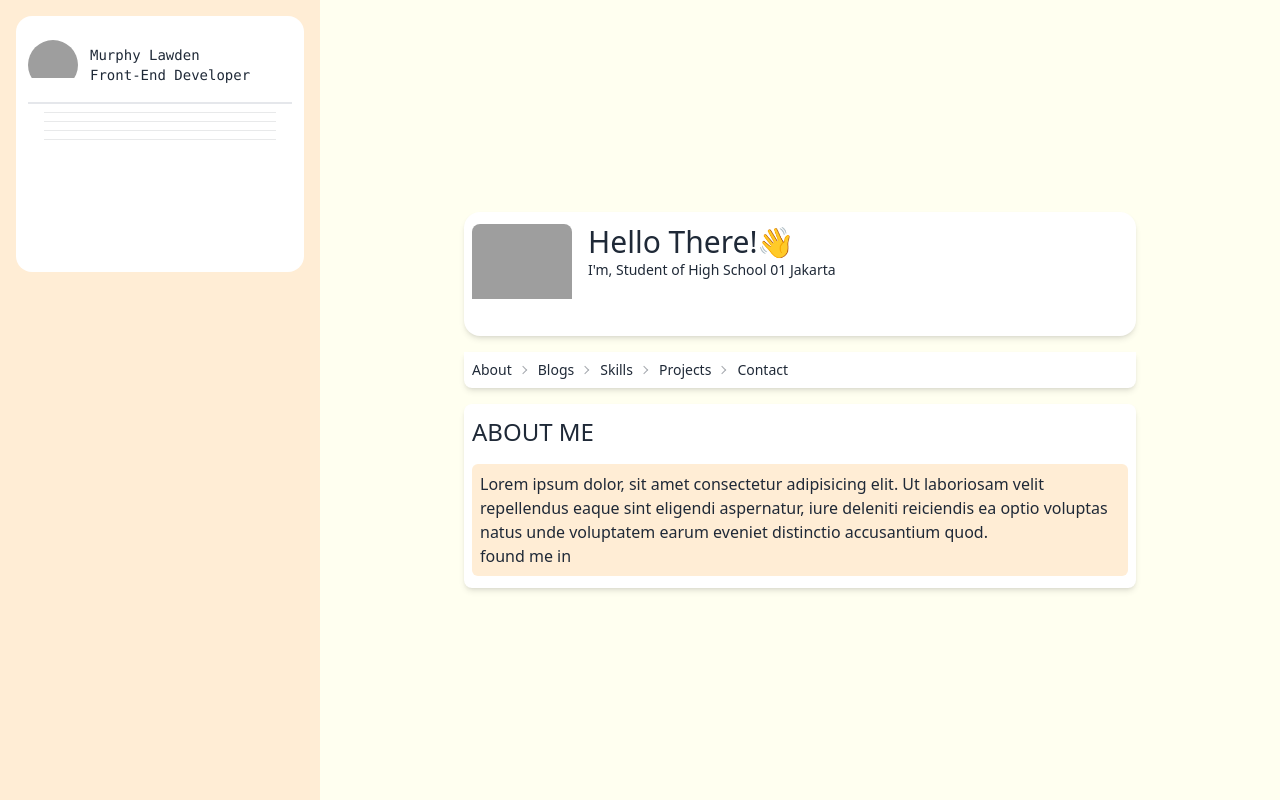
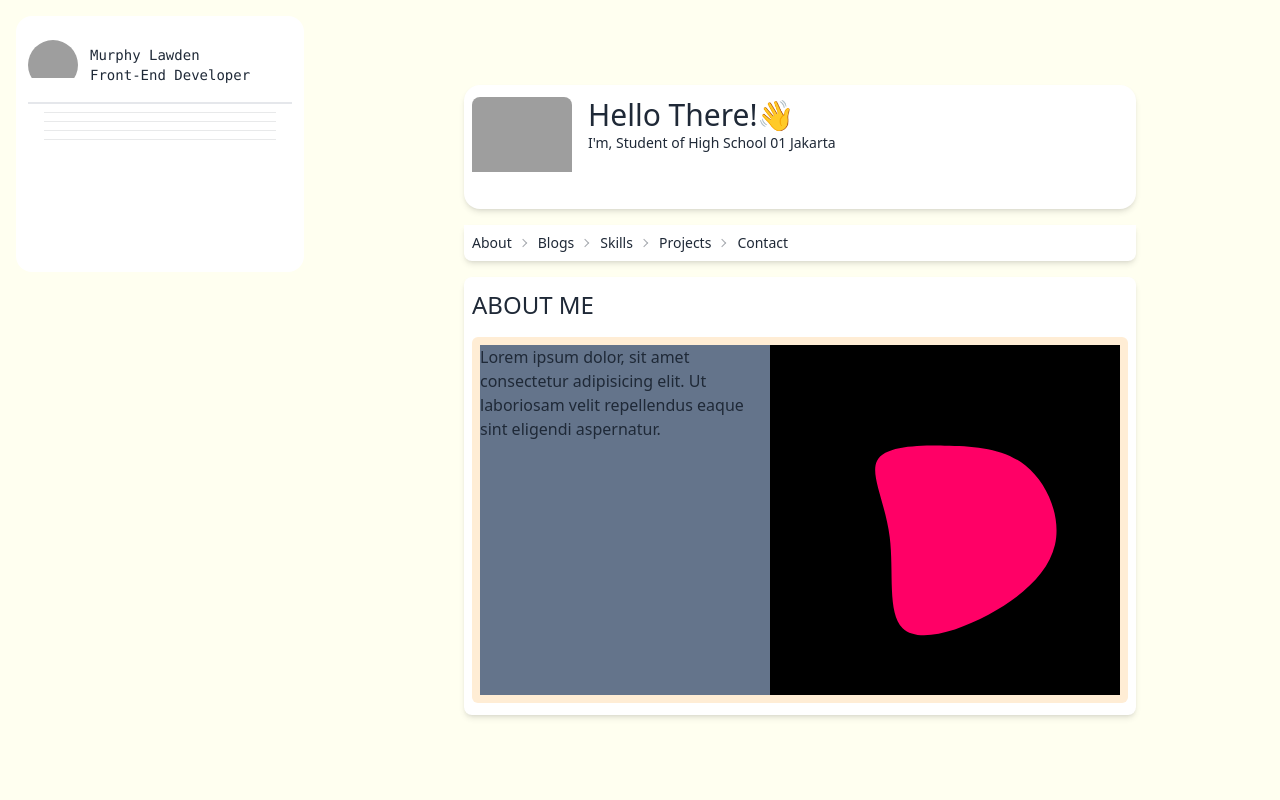
Before and after one commit to 2ndmurphy/portfolio-react-inprogress-, a React (Vite) app: page / in a window 1280 px wide. Built offline with nearby package versions, Linux system fonts and the light colour scheme; grey boxes are pictures that could not be loaded.

Commit message:
[add] random

```diff
--- a/src/App.jsx
+++ b/src/App.jsx
@@ -8,14 +8,18 @@ function About() {
         justify-start md:flex-nowrap px-2 py-3
         rounded-lg shadow-md">
         <h1 className="text-xl md:text-2xl text-start">ABOUT ME</h1>
-        <div className="w-auto overflow-hidden bg-orange-100 rounded-md p-2">
-          <p className="text-start text-base-500">
-            Lorem ipsum dolor, sit amet consectetur adipisicing elit.
-            Ut laboriosam velit repellendus eaque sint eligendi aspernatur,
-            iure deleniti reiciendis ea optio voluptas natus unde voluptatem
-            earum eveniet distinctio accusantium quod.
-          </p>
-          <div>found me in</div>
+        <div className="w-auto flex flex-wrap md:flex-nowrap overflow-hidden bg-orange-100 rounded-md p-2">
+          <div className='w-full md:w-1/2 bg-slate-500'>
+            <p className="text-start text-base-500">
+              Lorem ipsum dolor, sit amet consectetur adipisicing elit.
+              Ut laboriosam velit repellendus eaque sint eligendi aspernatur.
+            </p>
+          </div>
+          <div className='bg-black'>
+            <svg viewBox="0 0 200 200" xmlns="http://www.w3.org/2000/svg" width={350} height={350}>
+              <path fill="#FF0066" d="M46,-31.1C58.4,-21.1,66.6,-2,62.8,14.3C59,30.6,43.4,44.1,24.8,54.1C6.2,64,-15.4,70.4,-24.2,61.8C-33.1,53.1,-29.1,29.4,-31.6,9.7C-34.1,-10,-43,-25.7,-38.8,-33.8C-34.6,-42,-17.3,-42.7,-0.3,-42.5C16.8,-42.3,33.5,-41.2,46,-31.1Z" transform="translate(100 100)" />
+            </svg>
+          </div>
         </div>
       </div>
     </div>
@@ -157,7 +161,7 @@ function App() {
 
           <div className="drawer-side">
             <label htmlFor="my-drawer-2" aria-label="close sidebar" className="drawer-overlay"></label>
-            <div className="menu p-4 w-80 min-h-full text-base-content bg-orange-100">
+            <div className="menu p-4 w-80 min-h-full text-base-content bg-transparent">
               {/* Sidebar content here */}
               <div className='w-full h-64 p-3 bg-white rounded-box'>
                 <div className='flex justify-start items-center gap-3 py-3 border-b-2'>
```
